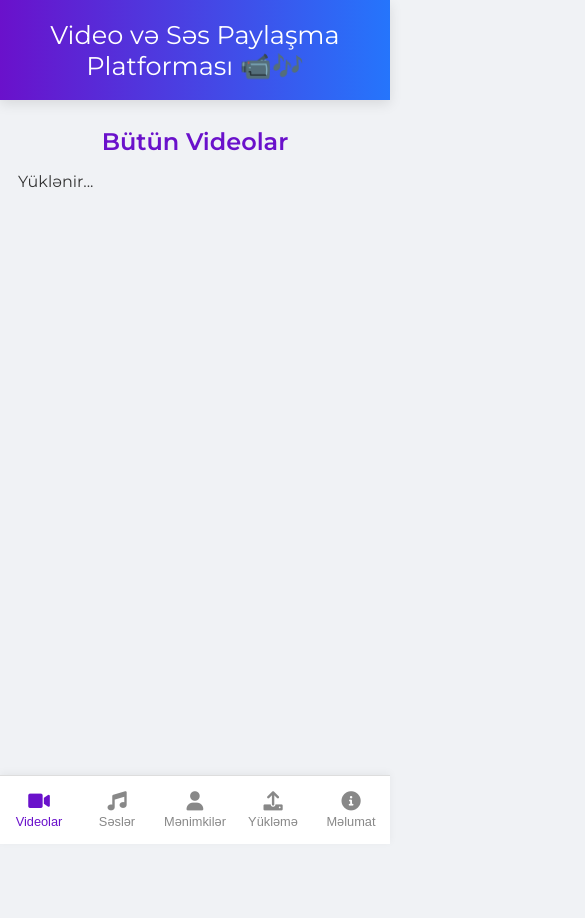
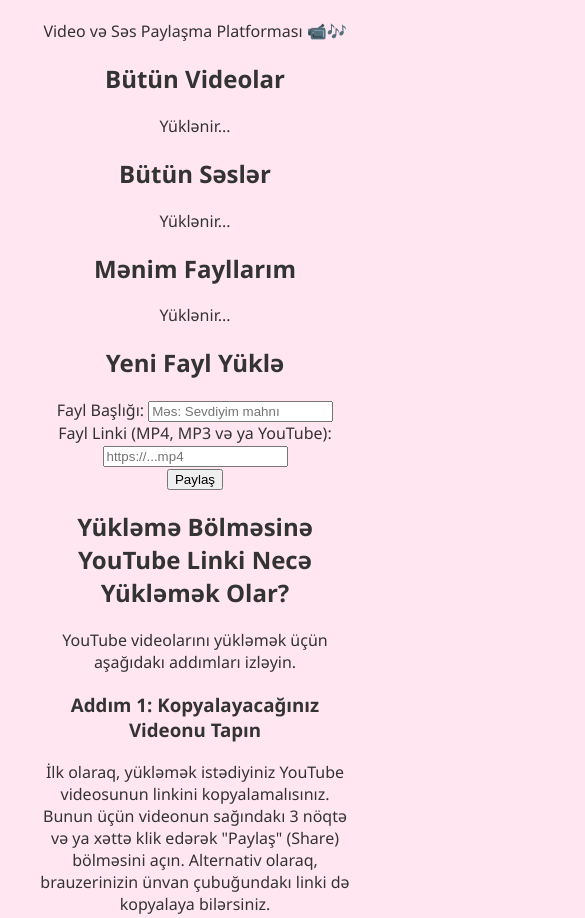
Before and after one commit to EricIsMyHero/ad-gunleri, a plain HTML site: page index.html in a window 390 px wide. Shown: the top 918 px of the page, 585 px wide, since content can reach past the window. Before the commit the page ends 844 px from the top, so only its background shows below. Drawn offline with Linux system fonts and the light colour scheme; no server answers.

Commit message:
Update style.css

```diff
--- a/style.css
+++ b/style.css
@@ -1,299 +1,184 @@
-:root {
-    --primary-color: #6a11cb;
-    --secondary-color: #2575fc;
-    --background-color: #f0f2f5;
-    --card-bg-color: #ffffff;
-    --text-color: #333;
-    --light-text-color: #fff;
-    --shadow: 0 4px 12px rgba(0,0,0,0.1);
-    --border-radius: 12px;
+body {
+  background: #ffe6f0;
+  font-family: 'Segoe UI', sans-serif;
+  color: #333;
+  padding: 20px; /* daha kiçik padding mobil üçün */
+  text-align: center;
+  max-width: 90%;
+  margin: auto;
+  position: relative;
+  z-index: 1;
+  box-sizing: border-box;
 }
 
-/* Reset və əsas stillər */
-html, body {
-    height: 100%;
-    margin: 0;
-    padding: 0;
-}
-body {
-    min-height: 100vh;
-    font-family: 'Montserrat', sans-serif;
-    background-color: var(--background-color);
-    color: var(--text-color);
-    overflow-x: hidden;
-    display: flex;
-    flex-direction: column;
+h1 {
+  font-size: 30px;
+  color: #c2185b;
+  margin-bottom: 30px;
+  position: relative;
+  z-index: 1;
 }
 
-/* Header */
-.app-header {
-    background: linear-gradient(90deg, var(--primary-color), var(--secondary-color));
-    color: var(--light-text-color);
-    padding: 1.2rem 1rem;
+.share-button {
   text-align: center;
-    box-shadow: var(--shadow);
-    font-size: 1.6rem;
-    position: sticky;
-    top: 0;
-    z-index: 100;
+  margin-bottom: 30px;
 }
 
-/* Main Content və Slider */
-.main-content {
-    flex: 1 0 auto;
-    min-height: 0;
-    height: calc(100vh - 150px); /* header və footer çıxılır */
-    padding: 1rem;
-    box-sizing: border-box;
-    display: flex;
-    flex-direction: column;
+.share-button button {
+  padding: 10px 20px;
+  background-color: #c2185b;
+  color: white;
+  border: none;
+  border-radius: 10px;
+  font-size: 16px;
+  cursor: pointer;
+  transition: 0.3s;
+  position: relative;
+  z-index: 1;
 }
 
-.slider-wrapper {
-    flex: 1 1 auto;
-    height: 100%;
-    min-height: 0;
-    overflow-x: hidden;
-    position: relative;
+.share-button button:hover {
+  background-color: #a01048;
 }
 
-.slider {
-    display: flex;
-    width: 500%;
-    height: 100%;
-    min-height: 0;
-    transition: transform 0.4s cubic-bezier(0.4,0,0.2,1);
-    will-change: transform;
+.info {
+  font-size: 16px;
+  margin-bottom: 20px;
+  color: #111;
 }
 
-/* Səhifələr */
-.page {
-    width: 20%;
-    height: 100%;
-    min-height: 0;
-    overflow-y: auto;
-    padding: 0 0.5rem;
-    box-sizing: border-box;
-    flex-shrink: 0;
-    display: flex;
-    flex-direction: column;
-}
-
-h2 {
-    text-align: center;
-    margin: 1.2rem 0 1rem 0;
-    color: var(--primary-color);
-}
-h3 {
-    color: var(--primary-color);
-    margin-bottom: 0.8rem;
-}
-
-/* Form */
-.form-container.card {
-    max-width: 450px;
-    margin: 0 auto;
-}
-.form-group { margin-bottom: 1rem; }
-.form-group label {
-    display: block;
-    margin-bottom: 0.5rem;
-    font-weight: 600;
-}
-.form-group input {
-    width: 100%;
-    padding: 0.8rem;
-    border: 1px solid #ccc;
-    border-radius: 8px;
-    box-sizing: border-box;
-    font-size: 1rem;
-}
-.submit-btn {
-    display: block;
-    width: 100%;
-    padding: 0.9rem;
-    border: none;
-    background: linear-gradient(90deg, var(--primary-color), var(--secondary-color));
-    color: var(--light-text-color);
-    font-size: 1.1rem;
-    font-weight: 600;
-    border-radius: 8px;
-    cursor: pointer;
-    transition: transform 0.2s;
-}
-.submit-btn:hover { transform: translateY(-2px); }
-
-/* Media Grid və Kartlar */
-.media-grid {
-    display: grid;
-    grid-template-columns: repeat(auto-fill, minmax(260px, 1fr));
-    gap: 1.2rem;
-    padding: 0 0.5rem;
-}
-
-.media-card {
-    background: var(--card-bg-color);
-    border-radius: var(--border-radius);
-    box-shadow: var(--shadow);
-    padding: 0.8rem;
-    display: flex;
-    flex-direction: column;
-    align-items: center;
-    transition: transform 0.3s ease;
-    position: relative;
-}
-.media-card:hover { transform: translateY(-5px); }
-
-.media-card video,
-.media-card iframe,
-.media-card audio {
-    width: 100%;
-    border-radius: var(--border-radius);
-    margin-bottom: 0.5rem;
-    background: #000;
-}
-.media-card video,
-.media-card iframe {
-    min-height: 180px;
-}
-.media-title {
-    font-size: 1.05rem;
-    font-weight: 600;
-    margin: 0.3rem 0;
-    color: var(--primary-color);
-    text-align: center;
-    word-break: break-word;
-    padding: 0 5px;
-}
-.delete-btn {
-    position: absolute;
-    top: 8px;
-    right: 8px;
-    background: #ff4d4d;
-    color: white;
-    border: none;
-    border-radius: 50%;
-    width: 28px;
-    height: 28px;
-    cursor: pointer;
-    font-size: 16px;
-    opacity: 0;
-    transition: opacity 0.3s ease;
+.compliment {
+  font-size: 20px;
+  font-style: italic;
+  background: #fff0f5;
+  padding: 20px;
+  border-radius: 10px;
+  box-shadow: 0 0 10px #f9dce5;
+  min-height: 120px;
   display: flex;
   align-items: center;
   justify-content: center;
+  position: relative;
+  z-index: 1;
 }
-.media-card:hover .delete-btn { opacity: 1; }
 
-/* Nav Buttons */
-.nav-buttons {
+.emoji {
   position: fixed;
-    bottom: 0;
-    left: 0;
-    width: 100%;
+  z-index: 0;
+  user-select: none;
+  pointer-events: none;
+  opacity: 0.2;
+}
+
+#floatingBtn {
+  position: fixed;
+  bottom: 30px;
+  right: 30px;
+  width: 60px; /* sabit ölçü */
+  height: 60px; /* sabit ölçü */
+  background-color: #c2185b;
+  color: white;
+  font-size: 15px;
+  border-radius: 50%;
   display: flex;
-    justify-content: space-around;
-    padding: 10px 0;
-    background: var(--card-bg-color);
-    border-top: 1px solid #ddd;
-    box-shadow: 0 -2px 8px rgba(0,0,0,0.05);
-    z-index: 100;
-}
-.nav-btn {
-    flex: 1;
-    display: flex;
-    flex-direction: column;
   align-items: center;
   justify-content: center;
-    background: transparent;
-    border: none;
-    color: #888;
-    font-size: 0.8rem;
   cursor: pointer;
-    transition: color 0.3s ease;
-    padding: 5px 0;
-}
-.nav-btn i {
-    font-size: 1.2rem;
-    margin-bottom: 4px;
-}
-.nav-btn.active { color: var(--primary-color); }
-
-/* Info Səhifəsi üçün */
-.info-page .info-content {
-    padding: 20px;
-    background-color: #ffffff;
-    border-radius: 10px;
-    box-shadow: 0 4px 8px rgba(0,0,0,0.1);
-    max-width: 800px;
-    margin: 20px auto;
-}
-.info-page h2, .info-page h3 {
-    color: #333;
-    margin-bottom: 15px;
-}
-.info-page p {
-    color: #555;
-    line-height: 1.6;
-    margin-bottom: 15px;
-}
-.info-page .info-image {
-    max-width: 100%;
-    height: auto;
-    border-radius: 8px;
-    margin: 20px 0;
-    box-shadow: 0 2px 5px rgba(0,0,0,0.1);
+  box-shadow: 0 0 10px rgba(0, 0, 0, 0.2);
+  z-index: 999;
 }
 
-/* Card */
-.card {
-    background: var(--card-bg-color);
-    padding: 1.5rem;
-    border-radius: var(--border-radius);
-    box-shadow: var(--shadow);
-    margin-bottom: 1.5rem;
+#panel {
+  position: fixed;
+  bottom: 100px;
+  right: 30px;
+  width: 80%;
+  background: #fff0f5;
+  border-radius: 15px;
+  padding: 20px;
+  display: none;
+  z-index: 999;
+  max-height: 80vh; /* mobil üçün düzəliş */
+  overflow-y: auto;
+  text-align: left;
+  box-shadow: 0 4px 12px rgba(0, 0, 0, 0.1);
 }
 
-
-
-/* Scrollbar stilləri (istəyə bağlı) */
-.page::-webkit-scrollbar {
-    width: 8px;
-    background: #e0e0e0;
-}
-.page::-webkit-scrollbar-thumb {
-    background: var(--primary-color);
-    border-radius: 4px;
+#panel textarea {
+  width: 100%;
+  height: 150px;
+  padding: 12px;
+  font-size: 14px;
+  border-radius: 8px;
+  border: 1px solid #ccc; /* düzəliş: % əvəzinə px */
+  resize: none;
+  margin-bottom: 12px; /* % əvəzinə px */
+  box-shadow: 0 4px 12px rgba(0, 0, 0, 0.1);
+  box-sizing: border-box;
 }
 
-/* Mobil uyumluluq */
-@media (max-width: 900px) {
-    .media-grid {
-        grid-template-columns: 1fr;
+#panel button {
+  padding: 8px 16px;
+  background-color: #c2185b;
+  color: white;
+  border: none;
+  border-radius: 8px;
+  cursor: pointer;
+  font-size: 15px;
+  margin-right: 5px;
 }
-    .info-page .info-content {
-        padding: 10px;
+
+#complimentList {
+  padding-left: 20px;
+  font-size: 14px;
+  width: 90%;
+  color: #444;
+  position: relative;
+  z-index: 1;
+}
+
+footer {
+  margin-top: 80px;
+  padding: 20px;
+  background-color: #fff0f5;
+  color: #000;
+  text-align: center;
+  position: relative;
+  z-index: 1;
+  font-size: 16px;
+  box-sizing: border-box;
+}
+
+footer a {
+  color: #f48fb1;
+}
+
+#progress-container {
+  background: #ffe6ec;
+  border-radius: 10px;
+  overflow: hidden;
+  height: 20px;
+  border: 1px solid #e0bfc7;
+  position: relative;
+  z-index: 1;
+}
+
+#progress {
+  height: 100%;
+  width: 0;
+  background: #c2185b;
+  transition: width 1s;
+}
+
+#countdown {
+  margin-top: 8px;
+  font-size: 14px;
+  color: #c2185b;
+}
+
+/* ALTDAKI MƏTN TAM GÖRÜNSÜN DEYƏ */
+@media (max-width: 768px) {
+  body {
+    padding-bottom: 100px; /* mobil üçün əlavə boşluq */
   }
 }
-@media (max-width: 600px) {
-    .main-content {
-        padding: 0.5rem;
-        height: calc(100vh - 120px);
-    }
-    .slider {
-        width: 500%;
-    }
-    .page {
-        padding: 0 2px;
-    }
-    .media-card {
-        padding: 0.5rem;
-    }
-    .form-container.card {
-        padding: 1rem;
-    }
-    footer {
-        margin-top: 60px;
-        font-size: 14px;
-    }
-}
```
Lines whose indentation alone changed are shown as unchanged.
